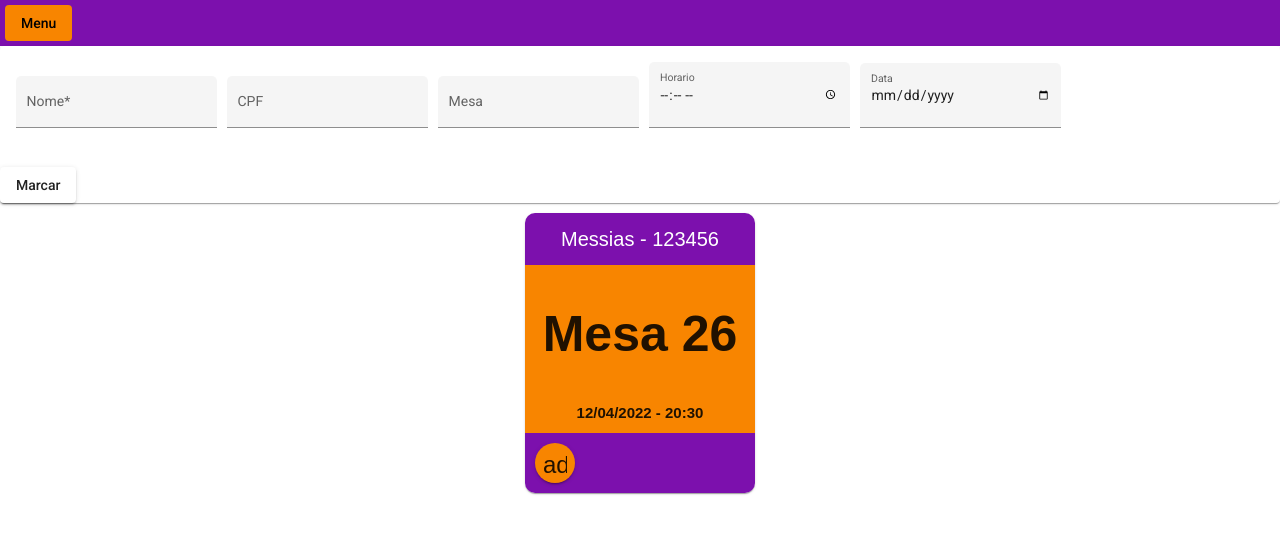
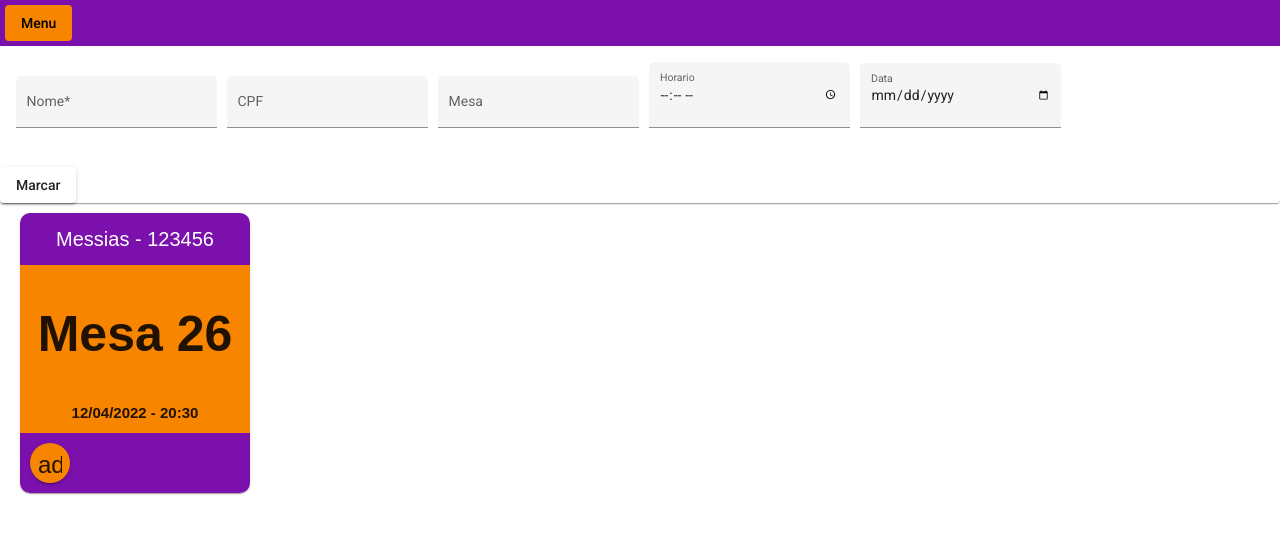
Before and after one commit to 26messias26/ats-pweb1-angular, an Angular app: page / in a window 1280 px wide. Shown: the top 534 px of the page. Built offline with nearby package versions, Linux system fonts and the light colour scheme.

Commit message:
correção da listagem

```diff
--- a/src/app/usuario/listar-usuario/listar-usuario.component.html
+++ b/src/app/usuario/listar-usuario/listar-usuario.component.html
@@ -1,5 +1,6 @@
+<div class="lista-usuarios">
 
-<div *ngFor="let usuario of usuarios" fxLayout="column" fxLayoutAlign="space-evenly center" class="lista-usuarios">
+    <div *ngFor="let usuario of usuarios">
 
         <mat-card *ngIf="usuario.nome" class="card-usuario">
 
@@ -19,3 +20,4 @@
             </mat-card-footer>
         </mat-card>
     </div>
+</div>
--- a/src/app/usuario/listar-usuario/listar-usuario.component.scss
+++ b/src/app/usuario/listar-usuario/listar-usuario.component.scss
@@ -5,12 +5,14 @@
 
 .lista-usuarios{
     padding: 10px;
+    display: flex;
 }
 
 .card-usuario{
     width: 230px;
     height: 280px;
     padding: 0;
+    margin-left: 10px;
     border-radius: 10px;
     overflow: hidden;
     display: flex;
```
Lines whose indentation alone changed are shown as unchanged.
